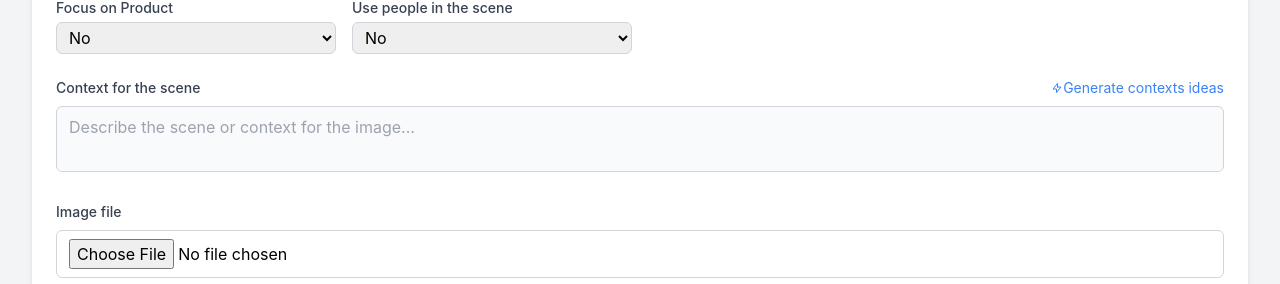
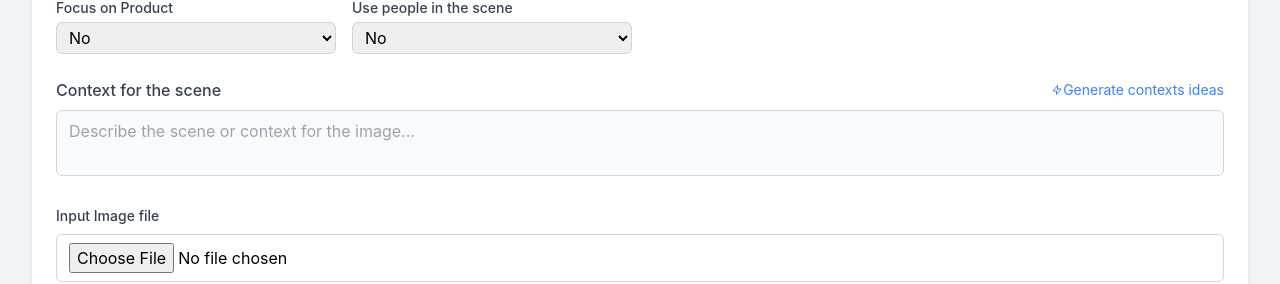
Before and after one commit to fabio-weydson/ads-image-generator, a React (Create React App) app: page / in a window 1280 px wide. Shown: the part 527-811 px from the top of the page. Built offline with nearby package versions, Linux system fonts and the light colour scheme.

Commit message:
feat: added display for messages

```diff
--- a/src/components/CustomizationSection.tsx
+++ b/src/components/CustomizationSection.tsx
@@ -24,6 +24,7 @@ export const CustomizationSection: React.FC<CustomizationSectionProps> = ({
   const [showColorPicker, setShowColorPicker] = useState(false);
   const { generateSlogan, generateImagePostFromImage, generateContextForScene, loading, error } = useGemini();
   const [contextIdeas, setContextIdeas] = useState<string[]>([]);
+  const [info, setInfo] = useState<string>('');
 
   const [productData, setProductData] = useState<ProductData>({
     name: '',
@@ -57,7 +58,7 @@ export const CustomizationSection: React.FC<CustomizationSectionProps> = ({
         }
       })
       .catch((err) => {
-        console.error('Upload error:', err);
+        setInfo('Failed to upload image. Please try again.');
       });
   };
 
@@ -90,11 +91,14 @@ export const CustomizationSection: React.FC<CustomizationSectionProps> = ({
   }
 
   const handleGeneratePostsImageFromImage = async (customizationData: CustomizationData) => {
+    setInfo('');
     if (customizationData.imageUrl) {
       const generatedPost = await generateImagePostFromImage(customizationData);
-      if (generatedPost) {
-        handleInputChange('resultImages', [ generatedPost, ...(customizationData.resultImages || []) ]);
+      if (!generatedPost) return;
+      if (generatedPost.image) {
+        return handleInputChange('resultImages', [ generatedPost.image, ...(customizationData.resultImages || []) ]);
       }
+      setInfo(generatedPost.text);
     }
   };
 
@@ -261,7 +265,7 @@ export const CustomizationSection: React.FC<CustomizationSectionProps> = ({
 
         <div>
           <div className="flex items-center justify-between mb-2">
-            <label className="block text-sm font-medium text-gray-700">
+            <label className="block text-md font-medium text-gray-700">
               Context for the scene
             </label>
             <button
@@ -335,7 +339,7 @@ export const CustomizationSection: React.FC<CustomizationSectionProps> = ({
 
         <div>
           <label className="block text-sm font-medium text-gray-700 mb-2">
-            Image file
+            Input Image file
           </label>
           <input
             type="file"
@@ -378,6 +382,7 @@ export const CustomizationSection: React.FC<CustomizationSectionProps> = ({
           <div className="space-y-3">
             <div className="flex items-center justify-center space-x-2">
               <div className="text-sm text-gray-800">
+                {info && <div className="mb-2 p-2 bg-blue-50 border border-blue-200 text-blue-800 rounded">{info}</div>}
                 {customizationData.resultImages?.length && customizationData.resultImages.length > 0 ? (
                   <>
                     <div className="flex flex-wrap gap-4 justify-center">
```
